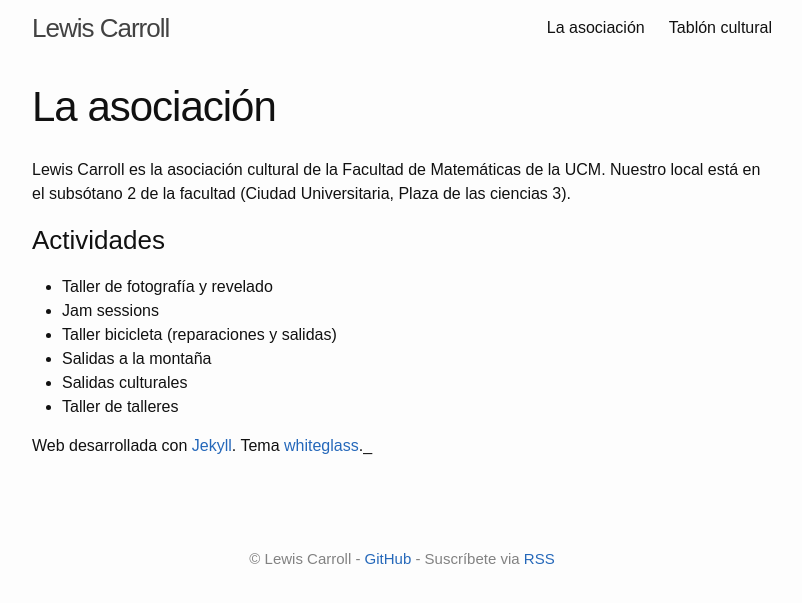
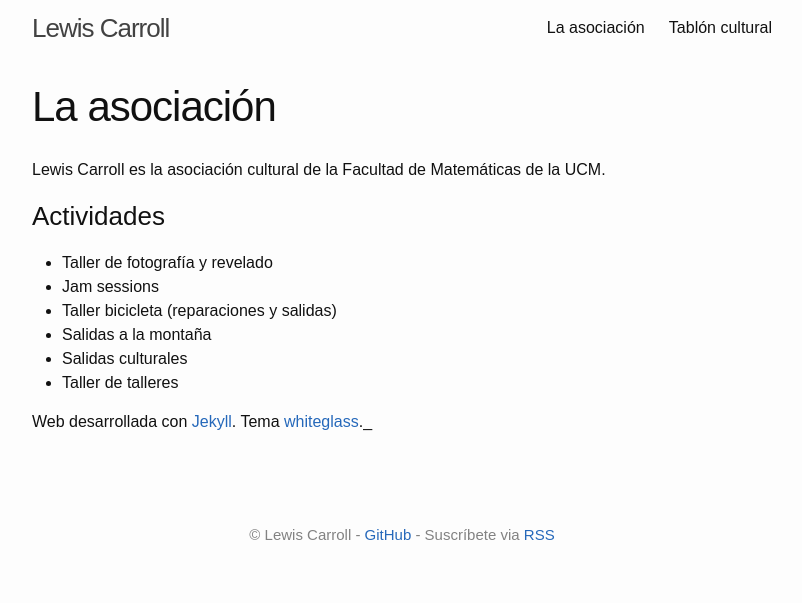
Before and after one commit to lewiscarroll/lewiscarroll.github.io, a Jekyll site: the page built from la-asociación.md, in a window 1280 px wide. Shown: the top 603 px of the page, without its empty margins (238-1040 px from the left). Built offline with Jekyll 4.4.1, drawn with Linux system fonts in a browser that asks for light colours.

Commit message:
la asoci

```diff
--- a/la-asociación.md
+++ b/la-asociación.md
@@ -5,7 +5,6 @@ permalink: /la-asociación/
 ---
 
 Lewis Carroll es la asociación cultural de la Facultad de Matemáticas de la UCM.
-Nuestro local está en el subsótano 2 de la facultad (Ciudad Universitaria, Plaza de las ciencias 3).
 
 ### Actividades
 - Taller de fotografía y revelado
```
